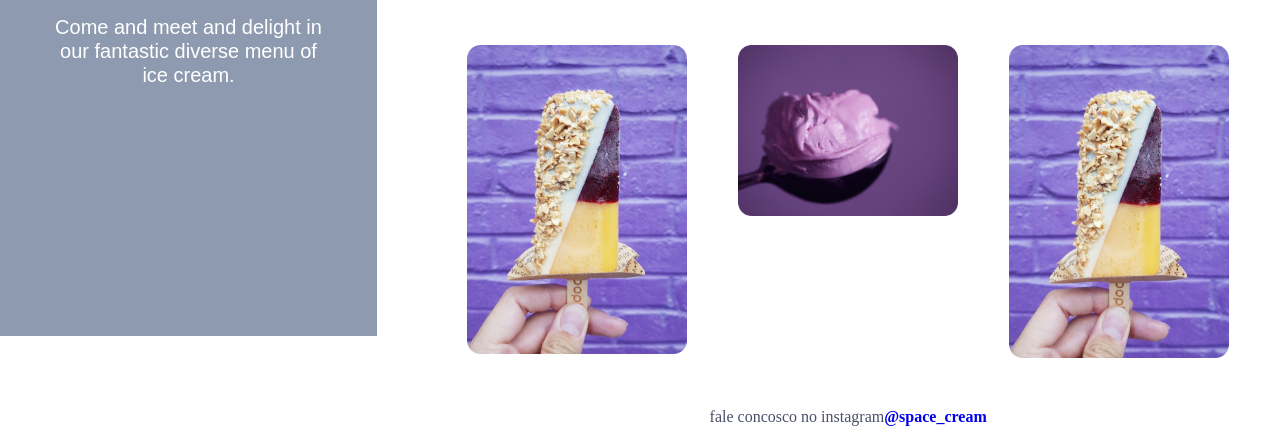
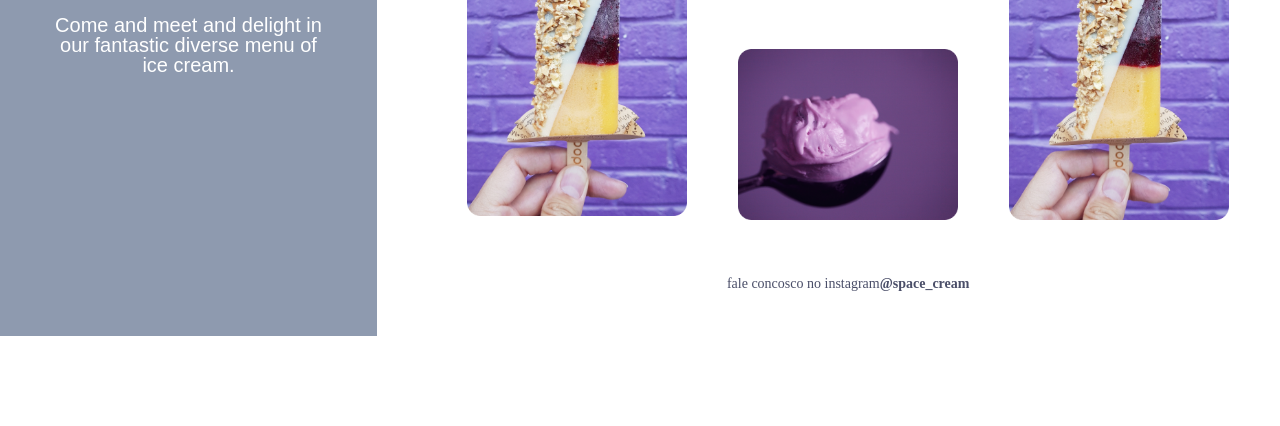
Before and after one commit to Maria-Eduarda-Rodrigues-Schwinn/space-cream, a plain HTML site: page index.html in a window 1280 px wide. Shown: the part 384-810 px from the top of the page. Drawn offline with Linux system fonts and the light colour scheme; a web font is replaced by a local one.

Commit message:
Update style.css

```diff
--- a/style.css
+++ b/style.css
@@ -177,6 +177,11 @@ main :nth-child(6) {
 
   header .legenda p {
     margin: 3.2rem 3rem;
+
+    font-family: 'Roboto' sans-serif;
+    font-weight: 400;
+    font-size: 20px;
+    line-height: 20px;
   }
 
   main {
@@ -187,6 +192,7 @@ main :nth-child(6) {
 
   main .card img {
     width: 220px;
+    height: auto;
 
     animation: none;
   }
@@ -201,10 +207,17 @@ main :nth-child(6) {
 
     margin-top: 50px;
     justify-content: center;
+
+    font-family: 'Open Sans' sans-serif;
+    font-weight: 400;
+    font-size: 14px;
+    line-height: 28px;
   }
 
   a {
     text-decoration: none;
+
+    color: hsl(232, 17%, 35%);
   }
 
   main :nth-child(5),
@@ -212,33 +225,34 @@ main :nth-child(6) {
     display:flex;
   }
 
-  main .cards {
+  .cards {
     display: grid;
     gap: 3.2rem;
     grid-template-areas: "A B C"
-                        "D E F";
+    "D B F"
+    "D E F";
   }
 
-  main .card #img1 {
+  .cards > div:nth-child(1){
     grid-area: A;
   }
 
-  main .card #img2 {
+  .cards > div:nth-child(2){
     grid-area: B;
   }
 
-  main .card #img3 {
+  .cards > div:nth-child(3) {
     grid-area: C;
   }
 
-  main .card #img4 {
+  .cards > div:nth-child(4) {
     grid-area: D;
   }
-  main .card #img5 {
+  .cards > div:nth-child(5) {
     grid-area: E;
   }
 
-  main .card #img6 {
+  .cards > div:nth-child(6) {
     grid-area: F;
   }
 
@@ -247,4 +261,7 @@ main :nth-child(6) {
   main .cards div:nth-child(5) {
     height: fit-content;
   }
+  .cards > div :hover {
+    transform: scale(1.1);
+  }
 }
```
